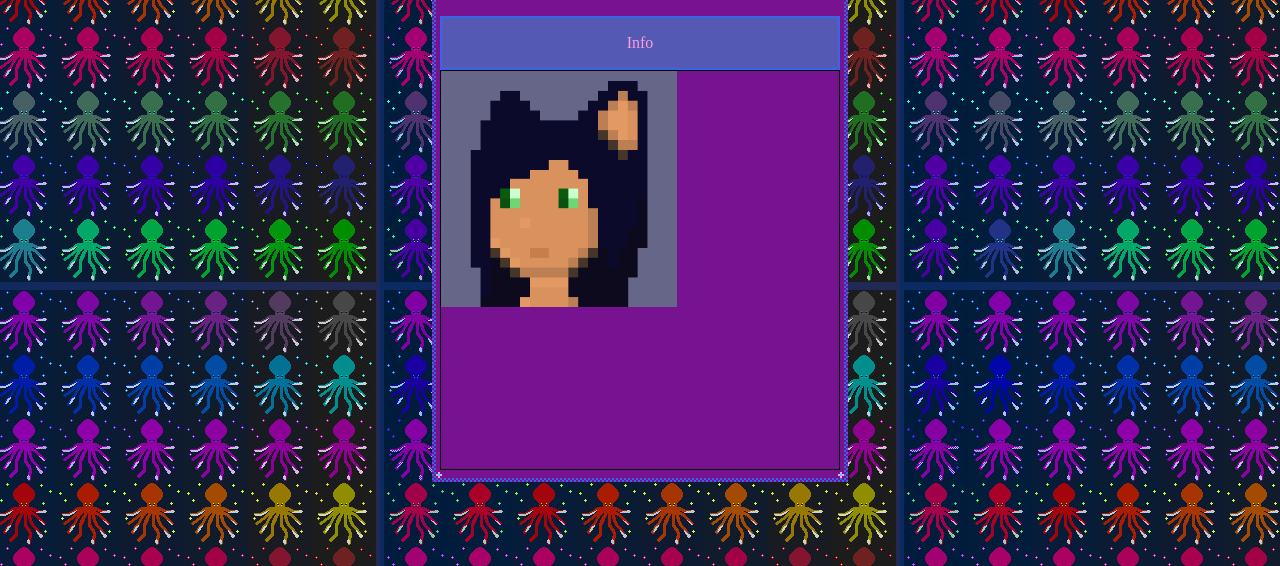
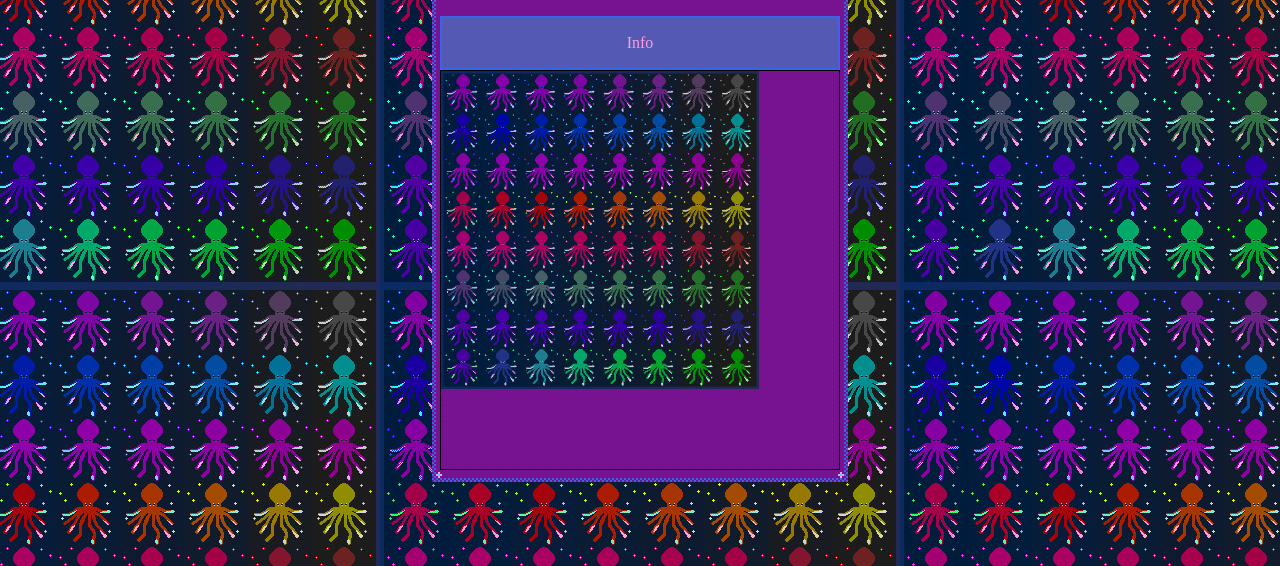
Before and after one commit to EzmaMeow/ezmameow.github.io, a plain HTML site: page fishing/game.html in a window 1280 px wide. Shown: the part 234-800 px from the top of the page. Drawn offline with Linux system fonts and the light colour scheme.

Commit message:
update
worked on the rendering order a little.

```diff
--- a/fishing/game.html
+++ b/fishing/game.html
@@ -95,15 +95,20 @@
 
         const test_image = new Image();
         test_image.src = "/assets/anim_profile_pic.gif";
+        const test_background_image = new Image();
+        test_background_image.src = "/assets/background.jpg";
         const test_camera = new PerspectiveCamera()
-        const test_object = new ImageRenderObject(test_image);
+        const test_object = new ImageRenderObject(test_image,64,64);
+        const test_background = new ImageRenderObject(test_background_image,320,320);
+
         //const test_object = new RenderObject2d(RenderObject.drawImageData(test_image));
-
         const render_object_manager = new RenderObjectManager();
         const renderer = new Renderer();
         renderer.renderObjectManager = render_object_manager;
-        renderer.camera = test_camera;
+        //renderer.camera = test_camera;
+
         render_object_manager.add(test_object);
+        render_object_manager.add(test_background);
 
         function resize_canvas() {
             const rect = scene_container.getBoundingClientRect();
@@ -124,6 +129,15 @@
             //test_image.onload = function () {
             //test_object.sizeX = 16//test_object.width;
             //test_object.sizeY = 16//test_object.height;
+            //test_object.xRenderOffset = -test_object.width;
+            //test_object.yRenderOffset = -test_object.height;
+            renderer.render(scene_canvas)
+        }
+        test_background.onImageLoaded = function () {
+            //NOTE: the issues is not really with how it rendering, but the check is base on the object's hight/width than what it is overlaping with
+            //so offseting itself by the width/hight wont work since the diffrence is base on itself at the time of sorting
+            test_background.xRenderOffset = test_background.width;
+            test_background.yRenderOffset = test_background.height;
             renderer.render(scene_canvas)
         }
 
--- a/fishing/render_object_manager.js
+++ b/fishing/render_object_manager.js
@@ -5,7 +5,18 @@ export class RenderObject {
     _onRenderChanged = undefined; //callback to the object manager. //called when sortkey change or anything that the object manager need to listen to
     _sortKey = 0;
     #sortRecord = new Float32Array(4); //x,y,z,layer
+    get sortRecord() {
+        if (this._dirty) {
+            this.#sortRecord[0] = this.xRenderOrder;
+            this.#sortRecord[1] = this.yRenderOrder;
+            this.#sortRecord[2] = this.zRenderOrder;
+            this.#sortRecord[3] = this.layer;
+            this._dirty = false
+        }
+        return this.#sortRecord
+    }
     #layer = 0;
+    _dirty = true
     get layer() { return this.#layer }
     set layer(value) {
         if (value != this.#layer) {
@@ -15,6 +26,7 @@ export class RenderObject {
     }
     renderChange() {
         if (this._onRenderChanged) {
+            this._dirty = true
             this._onRenderChanged(this)
         }
     }
@@ -52,6 +64,7 @@ export class RenderObject {
             this.#sortRecord[1] = this.yRenderOrder;
             this.#sortRecord[2] = this.zRenderOrder;
             this.#sortRecord[3] = this.layer;
+            this._dirty = false
         }
         return this.#sortRecord
     }
@@ -69,24 +82,27 @@ export class RenderObject {
 //might extend each other though
 //NOTE: MAY NEED TO USE ESP (TINY VALUE) WHEN EVER 0 IS PASSES for the size
 export class RenderObject2d extends RenderObject {
-    static makeTransformation(){
+    static makeTransformation() {
         const transformation = new Float32Array(9)
         transformation[0] = 1
         transformation[4] = 1
         transformation[8] = 1
         return transformation;
     }
-    height = 1;
-    width = 1;
+
     #scaleX = 1.0;
     get scaleX() { return this.#scaleX }
     #scaleY = 1.0;
     get scaleY() { return this.#scaleY }
+    baseHeight = 1;
+    get height(){return this.baseHeight * this.#scaleY}
+    baseWidth = 1;
+    get width(){return this.baseWidth * this.#scaleX;}
     setScale(x = 1.0, y = 1.0) {
         this.scaleX = x;
         this.scaleY = y;
-        this.sizeX = this.width * this.#scaleX;
-        this.sizeY = this.height * this.#scaleY;
+        this.sizeX = this.height;
+        this.sizeY = this.width;
     }
     get posX() {
         return this.transformation[Math.sqrt(this.transformation.length) - 1];
@@ -151,19 +167,20 @@ export class RenderObject2d extends RenderObject {
         this.transformation[Math.sqrt(this.transformation.length)] = this.upX * value;
         this.transformation[Math.sqrt(this.transformation.length) + 1] = this.upY * value;
     }
-    get yRenderOrder() { return this.posY + this.yRenderOffset }
+    //may need diffrent sorting anchors or rendering anchors. the issue is the height needs to be offset
+    get yRenderOrder() { return this.posY + this.yRenderOffset  }
     get xRenderOrder() { return this.posX + this.xRenderOffset }
 
-    constructor(width=0,height=0) {
+    constructor(width = 0, height = 0) {
         super();
-        this.width = width;
-        this.height = height;
+        this.baseWidth = width;
+        this.baseHeight = height;
         this.transformation = this.constructor.makeTransformation()
     }
 }
 export class RenderObject3d extends RenderObject2d {
-    static makeTransformation(){
-        const transformation =  new Float32Array(16)
+    static makeTransformation() {
+        const transformation = new Float32Array(16)
         transformation[0] = 1
         transformation[5] = 1
         transformation[10] = 1
@@ -251,26 +268,27 @@ export class RenderObject3d extends RenderObject2d {
         this.transformation[Math.sqrt(this.transformation.length) + 2] = this.forwardZ * value;
     }
     get zRenderOrder() { return this.posZ + this.zRenderOffset }
-    constructor(width=0,height=0,depth=0) {
-        super(width,height);
+
+    constructor(width = 0, height = 0, depth = 0) {
+        super(width, height);
         this.depth = depth;
         this.transformation = this.constructor.makeTransformation()
     }
 }
 
-export class ImageRenderObject extends RenderObject2d{
+export class ImageRenderObject extends RenderObject2d {
     #image
     imageLoaded() {
-        if (!this.width) {
-            this.width = this.image.naturalWidth || this.image.videoWidth || this.image.width || 0
+        if (!this.baseWidth) {
+            this.baseWidth = this.image.naturalWidth || this.image.videoWidth || this.image.width || 0
         }
-        if (!this.height) {
-            this.height = this.image.naturalHeight || this.image.videoHeight || this.image.height || 0;
+        if (!this.baseHeight) {
+            this.baseHeight = this.image.naturalHeight || this.image.videoHeight || this.image.height || 0;
         }
-        this.sizeX = this.width;
-        this.sizeY = this.height;
+        this.sizeX = this.baseWidth;
+        this.sizeY = this.baseHeight;
         console.log('image loaded', this)
-        if(this.onImageLoaded){
+        if (this.onImageLoaded) {
             this.onImageLoaded();
         }
     }
@@ -291,8 +309,8 @@ export class ImageRenderObject extends RenderObject2d{
     imageCoordX = 0.0
     imageCoordY = 0.0
     draw(canvasContext, x, y, width, height) {
-        console.log('drawing:',width, height)
-        canvasContext.drawImage(this.image, this.imageCoordX, this.imageCoordY, this.width, this.height, x, y, width, height)
+        console.log('drawing:', width, height)
+        canvasContext.drawImage(this.image, this.imageCoordX, this.imageCoordY, this.image.width, this.image.height, x, y, width, height)
     }
     deconstructor() {
         super.deconstructor();
@@ -302,7 +320,7 @@ export class ImageRenderObject extends RenderObject2d{
         this.#image = null;
     }
     constructor(image, width = 0, height = 0) {
-        super(width,height);
+        super(width, height);
         this.image = image;
 
     }
@@ -326,24 +344,24 @@ export class ImageRenderObject extends RenderObject2d{
 //this.transformation[8]=1
 
 //test example of a perspective camera
-export class PerspectiveCamera{
+export class PerspectiveCamera {
     fov = 90;
     aspect = 1;
     near = 1e-6;
     far = 100;
-        x=0.0
-        y=0.0
-        z=0.0
+    x = 0.0
+    y = 0.0
+    z = 0.0
     getViewMatrix(targetMatrix = new Float32Array(16)) {
         const f = 1.0 / Math.tan(this.fov / 2);
         const nf = 1 / (this.near - this.far);
-        targetMatrix[0]=f / this.aspect;
-        targetMatrix[3]= -this.x;
-        targetMatrix[5]=f;
-        targetMatrix[7]= -this.y;
-        targetMatrix[10]=(this.far + this.near) * nf;
-        targetMatrix[11]=-this.z;
-        targetMatrix[14]=(2 * this.far * this.near) * nf;
+        targetMatrix[0] = f / this.aspect;
+        targetMatrix[3] = -this.x;
+        targetMatrix[5] = f;
+        targetMatrix[7] = -this.y;
+        targetMatrix[10] = (this.far + this.near) * nf;
+        targetMatrix[11] = -this.z;
+        targetMatrix[14] = (2 * this.far * this.near) * nf;
         return targetMatrix;
     }
 }
@@ -388,32 +406,46 @@ export class RenderObjectManager {
         //remove data to render list
         return removed
     }
-    generateSortKey(object, viewMatrix = []) {
-        const record = object.getSortRecord();
-        object._sortKey = ((record[3] & 0x1F) * 2 ** 48) +  // 0-31?
-            ((record[2] & 0xFFFF) * 2 ** 32) +
-            ((record[1] & 0xFFFF) * 2 ** 16) +
-            (record[0] & 0xFFFF);
-        return object._sortKey
+    //generateSortKey(object, viewMatrix = []) {
+    //    const record = object.getSortRecord();
+    //    object._sortKey = ((record[3] & 0x1F) * 2 ** 48) +
+    //        ((record[2] & 0xFFFF) * 2 ** 32) +
+    //        ((record[1] & 0xFFFF) * 2 ** 16) +
+    //        (record[0] & 0xFFFF);
+    //    return object._sortKey
 
-    }
+    //}
     renderList = [];
     getRenderList(viewMatrix = [], dirty = false) {
         //regen the whole list
+        //note: camera might mess up render order if perspective
         if (this.#dirty || dirty) {
-            console.log('mew?')
+            const axisOffset = 1000000
+            const axisScale = 2000000
             this.renderList = []
             for (const object of this.#object) {
-                console.log(object.visible)
                 if (!object.visible) { continue }
-                this.generateSortKey(object, viewMatrix)
+                //could use the view matrix to cull this not in bounds. issue is making sure rotation is handled correctly
                 this.renderList.push(object);
-                console.log(object)
             }
             this.renderList.sort((a, b) => {
-                a._sortKey - b._sortKey
+                const ar = a.sortRecord;
+                const br = b.sortRecord;
+                //NOTE: drawing of objects is done in a way that breaks this so they need their x and y offsets to be base on their size
+                if (ar[3] != br[3]) return ar[3] - br[3]
+
+                const z = ar[2] - br[2];
+                if (z !== 0) return z;
+
+                const y = ar[1] - br[1];
+                console.log('y:',ar[1] , br[1],y);
+                if (y !== 0) return y;
+
+                console.log('x:',ar[0] , br[0], ar[0] - br[0]);
+                return ar[0] - br[0];
             });
             this.#dirty = false
+            console.log(this.renderList)
         }
 
         return this.renderList
--- a/fishing/renderer.js
+++ b/fishing/renderer.js
@@ -73,7 +73,6 @@ export class Renderer {
             target[9] = 0;
             target[10] = 1;
             target[11] = 0;
-
         }
         else {
             target[0] = v[0] * m[0] + v[1] * m[4] + v[2] * m[8];
@@ -126,12 +125,11 @@ export class Renderer {
         //if (viewport){ }
         if (objectManager) {
             const renderList = objectManager.getRenderList(viewMatrix, true)
-            console.log(renderList)
             for (const object of renderList) {
-                console.log('rendering', object)
                 this.calcMvMatrix(object.transformation, viewMatrix, mvMatrix) //NOTE: may need to catch this in the object. probably could caculate it when fetching the list(object manager)
                 object.draw(context, mvMatrix[3], mvMatrix[7], mvMatrix[0], mvMatrix[5])//NOTE: using target bounds for now, but should pull it from the view matrix and
             }
+            console.log(renderList)
         }
 
         //NOTE: viewport is extra data with canvas, but could be used to render a section of the camera
```
Lines whose indentation alone changed are shown as unchanged.
